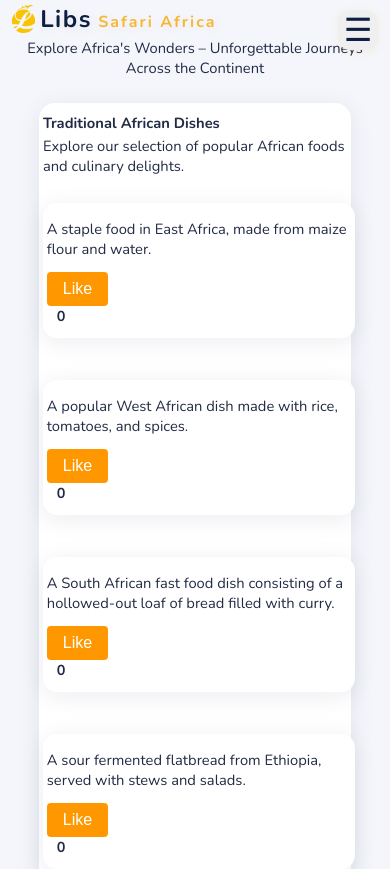
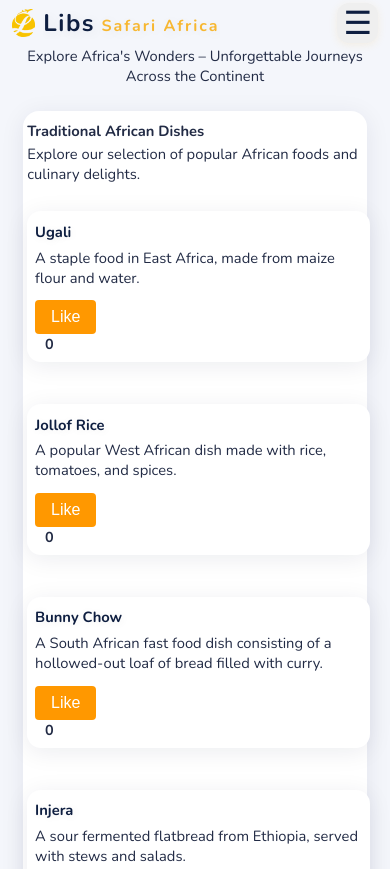
Before and after one commit to devmaina/libs-safari-africa, a plain HTML site: page Food.html in a window 390 px wide. Shown: the top 869 px of the page. Drawn offline with nearby package versions, Linux system fonts and the light colour scheme.

Commit message:
site build and developed by mainadev of ibconcEPO

```diff
--- a/style.css
+++ b/style.css
@@ -322,9 +322,8 @@ nav a:hover {
         height: 38vw;
         min-height: 160px;
     }
-    h3 {
-display: none;
- }
+
+
 
     .section {
         padding: 1rem 2vw;
@@ -360,25 +359,38 @@ display: none;
     }
     .header-flex {
         display: flex;
+        flex-direction: row;
         align-items: center;
-        justify-content: flex-start;
-        gap: 0.3rem;
+        justify-content: space-between;
+        width: 100%;
     }
     .header-link {
-        gap: 0.2rem;
+        display: flex;
+        align-items: center;
+        gap: 0.4rem;
+        flex-shrink: 1;
+        min-width: 0;
     }
     .header-logo {
         height: 28px;
-        max-width: 38vw;
+        max-width: 32vw;
         margin: 0 0.1rem 0 0;
         padding: 0;
-        display: block;
     }
     .header-title {
         font-size: 1rem;
         margin: 0;
         padding: 0;
-        text-align: left;
+        white-space: nowrap;
+        overflow: hidden;
+        text-overflow: ellipsis;
+    }
+    .hamburger {
+        display: flex;
+        position: static;
+        margin-left: 0.5rem;
+        align-items: center;
+        justify-content: center;
     }
     header > .header-flex > nav {
         display: none !important;
@@ -427,9 +439,9 @@ display: none;
         margin-top: 0.5rem;
     }
     .card {
-        width: 80vw;
+        width: 88vw;
         max-width: 88vw;
-        padding: 0.8rem 1vw;
+        padding: 2vw;
         font-size: 0.9rem;
         margin: 0.1rem 0;
     }
@@ -452,13 +464,13 @@ display: none;
     .overlay-nav.active {
         display: flex;
     }
-    /* Main content containers fit 80vw and are centered */
+    /* Main content containers fit 88vw and are centered */
     .section,
     .card,
     .card-container,
     main > *,
     .body-content {
-        width: 80vw !important;
+        width: 88vw !important;
         max-width: 90vw;
         margin-left: auto !important;
         margin-right: auto !important;
```
Also changed, not shown: services.html (+2 -2 lines).
